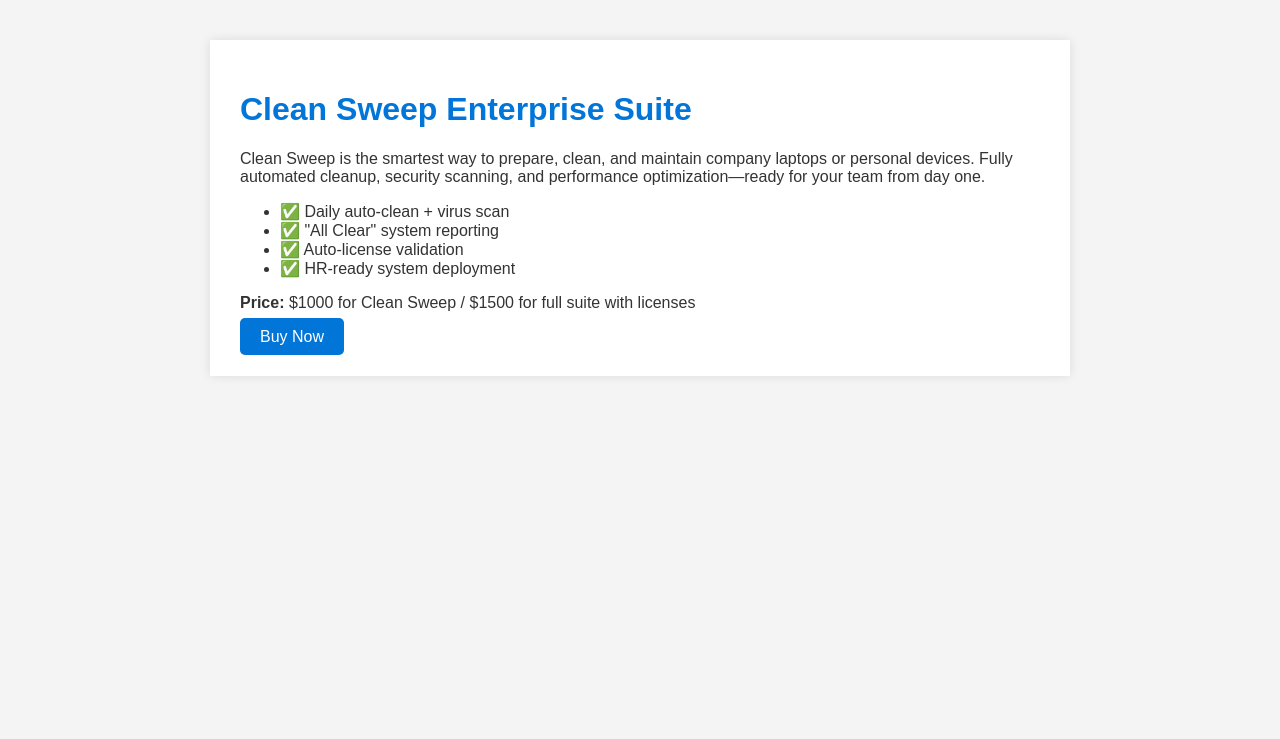
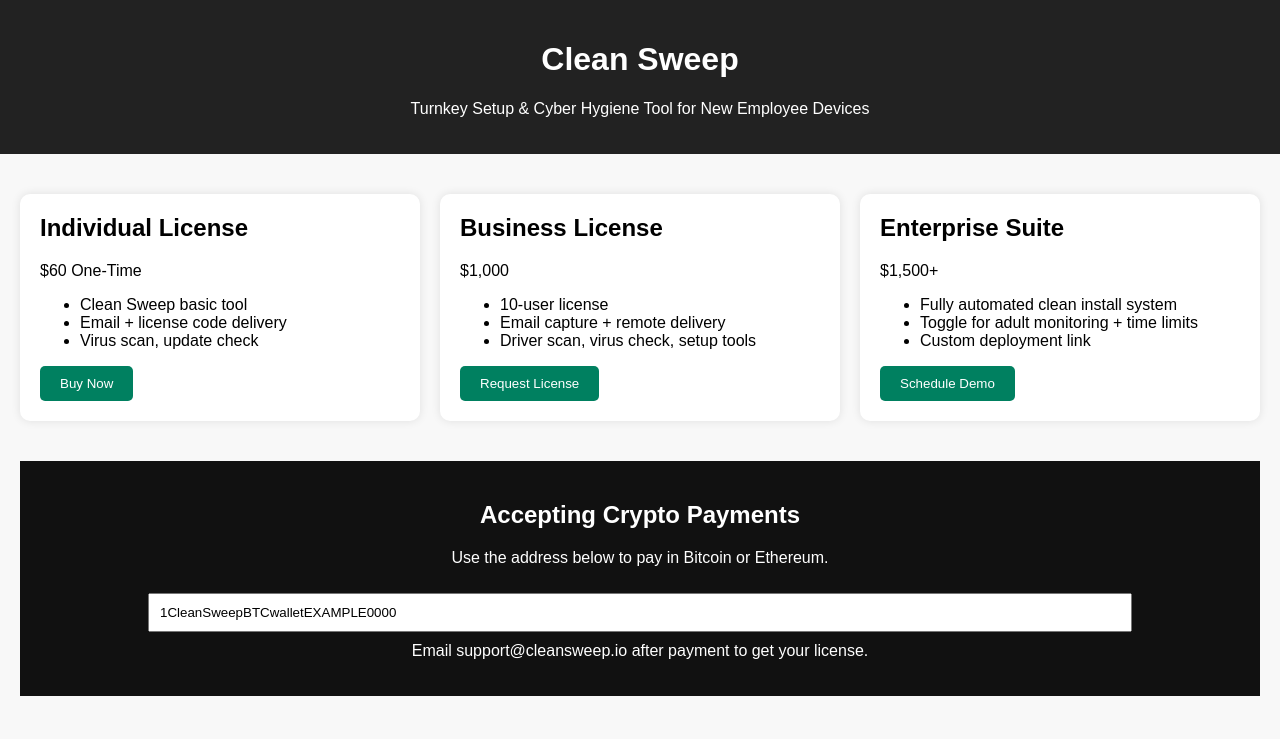
Before and after one commit to NeoLudist08/Businessdatagurus, a plain HTML site: page clean-sweep.html in a window 1280 px wide. Drawn offline with Linux system fonts and the light colour scheme.

Commit message:
Update clean-sweep.html

```diff
--- a/clean-sweep.html
+++ b/clean-sweep.html
@@ -1,33 +1,109 @@
-
 <!DOCTYPE html>
 <html lang="en">
 <head>
   <meta charset="UTF-8">
-    <title>Clean Sweep | Business Data Gurus</title>
   <meta name="viewport" content="width=device-width, initial-scale=1.0">
+  <title>Clean Sweep - Device Setup & Security Tool</title>
   <style>
-        body { font-family: Arial, sans-serif; margin: 40px; background: #f4f4f4; color: #333; }
-        .container { max-width: 800px; margin: auto; background: #fff; padding: 30px; box-shadow: 0 0 10px rgba(0,0,0,0.1); }
-        h1 { color: #0275d8; }
-        a.button {
-            background: #0275d8; color: #fff; padding: 10px 20px;
-            text-decoration: none; border-radius: 5px;
+    body {
+      font-family: Arial, sans-serif;
+      margin: 0;
+      padding: 0;
+      background: #f8f8f8;
     }
-        a.button:hover { background: #025aa5; }
+    header {
+      background: #222;
+      color: #fff;
+      padding: 20px;
+      text-align: center;
+    }
+    main {
+      padding: 40px 20px;
+    }
+    .pricing {
+      display: grid;
+      grid-template-columns: repeat(auto-fit, minmax(300px, 1fr));
+      gap: 20px;
+    }
+    .tier {
+      background: #fff;
+      padding: 20px;
+      border-radius: 10px;
+      box-shadow: 0 0 10px rgba(0,0,0,0.1);
+    }
+    .tier h2 {
+      margin-top: 0;
+    }
+    .btn {
+      background: #008060;
+      color: white;
+      border: none;
+      padding: 10px 20px;
+      border-radius: 5px;
+      cursor: pointer;
+    }
+    .wallet {
+      background: #111;
+      color: #fff;
+      padding: 20px;
+      margin-top: 40px;
+      text-align: center;
+    }
+    .wallet input {
+      width: 80%;
+      padding: 10px;
+      margin-top: 10px;
+    }
   </style>
 </head>
 <body>
-    <div class="container">
-        <h1>Clean Sweep Enterprise Suite</h1>
-        <p>Clean Sweep is the smartest way to prepare, clean, and maintain company laptops or personal devices. Fully automated cleanup, security scanning, and performance optimization—ready for your team from day one.</p>
+  <header>
+    <h1>Clean Sweep</h1>
+    <p>Turnkey Setup & Cyber Hygiene Tool for New Employee Devices</p>
+  </header>
+
+  <main>
+    <section class="pricing">
+      <div class="tier">
+        <h2>Individual License</h2>
+        <p>$60 One-Time</p>
         <ul>
-            <li>✅ Daily auto-clean + virus scan</li>
-            <li>✅ "All Clear" system reporting</li>
-            <li>✅ Auto-license validation</li>
-            <li>✅ HR-ready system deployment</li>
+          <li>Clean Sweep basic tool</li>
+          <li>Email + license code delivery</li>
+          <li>Virus scan, update check</li>
         </ul>
-        <p><strong>Price:</strong> $1000 for Clean Sweep / $1500 for full suite with licenses</p>
-        <a class="button" href="https://YOUR_STRIPE_CHECKOUT_LINK_HERE">Buy Now</a>
+        <button class="btn">Buy Now</button>
       </div>
+
+      <div class="tier">
+        <h2>Business License</h2>
+        <p>$1,000</p>
+        <ul>
+          <li>10-user license</li>
+          <li>Email capture + remote delivery</li>
+          <li>Driver scan, virus check, setup tools</li>
+        </ul>
+        <button class="btn">Request License</button>
+      </div>
+
+      <div class="tier">
+        <h2>Enterprise Suite</h2>
+        <p>$1,500+</p>
+        <ul>
+          <li>Fully automated clean install system</li>
+          <li>Toggle for adult monitoring + time limits</li>
+          <li>Custom deployment link</li>
+        </ul>
+        <button class="btn">Schedule Demo</button>
+      </div>
+    </section>
+
+    <section class="wallet">
+      <h2>Accepting Crypto Payments</h2>
+      <p>Use the address below to pay in Bitcoin or Ethereum.</p>
+      <input type="text" value="1CleanSweepBTCwalletEXAMPLE0000" readonly>
+      <p style="margin-top:10px">Email support@cleansweep.io after payment to get your license.</p>
+    </section>
+  </main>
 </body>
 </html>
```
Lines whose indentation alone changed are shown as unchanged.
